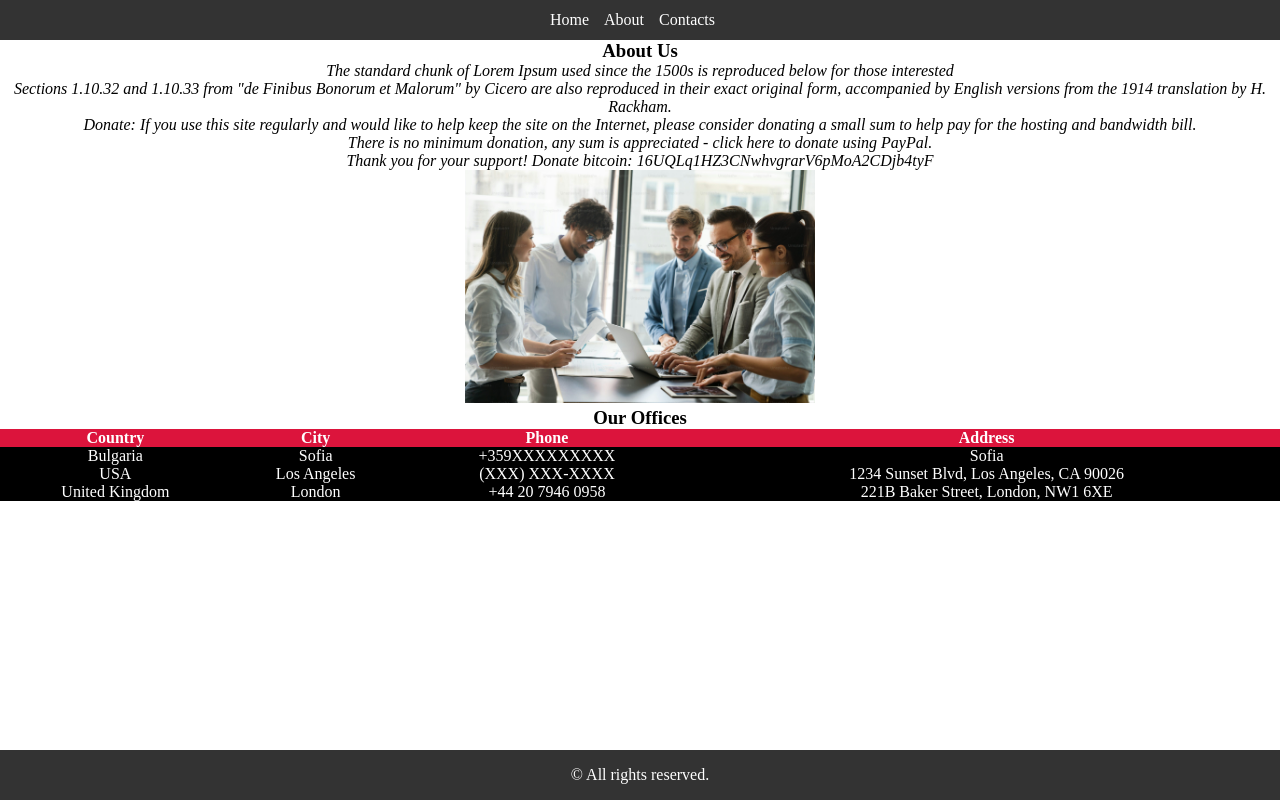
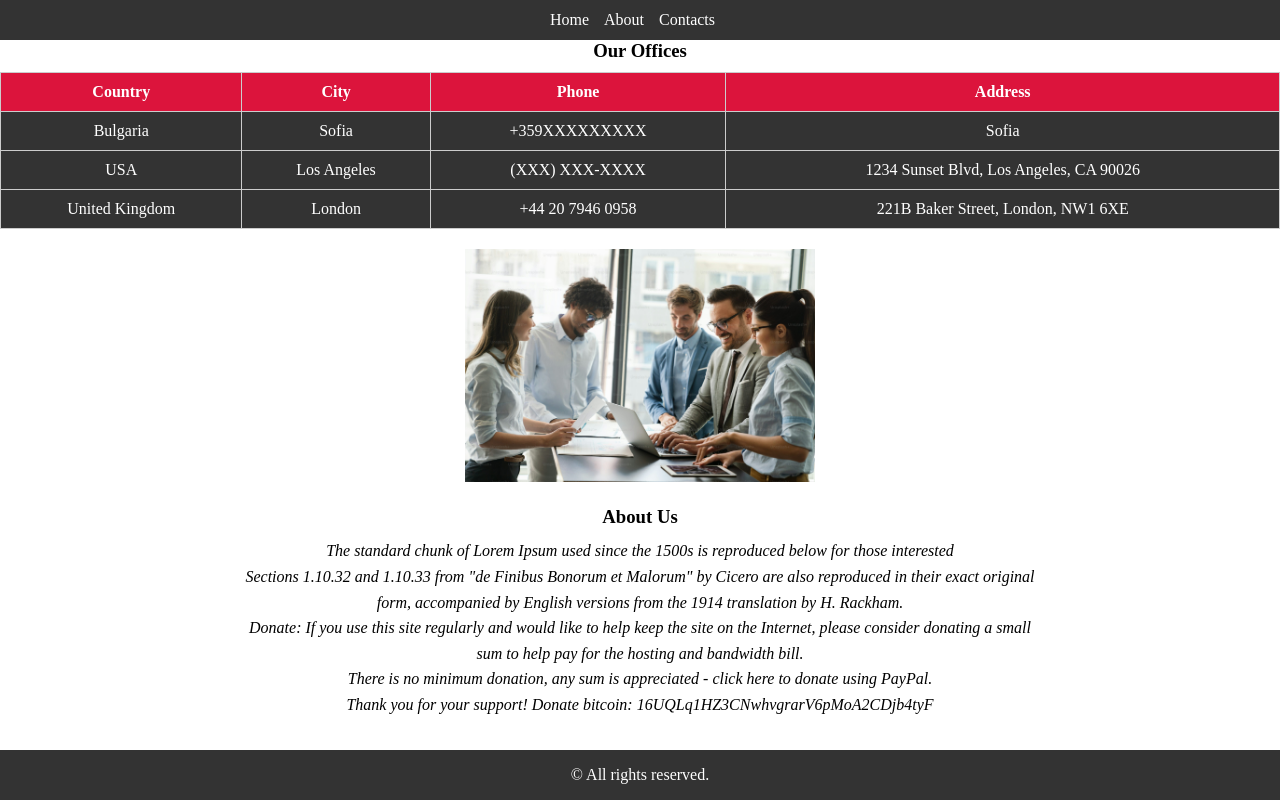
Before and after one commit to Simeon51Velev/SVelev-Test-Playwright, a plain HTML site: page about.html in a window 1280 px wide. Drawn offline with Linux system fonts and the light colour scheme.

Commit message:
Stylization for About and Contacts

```diff
--- a/about.html
+++ b/about.html
@@ -16,29 +16,6 @@
     </header>
 
     <main>
-      <h3>About Us</h3>
-      <p>
-        <i
-          >The standard chunk of Lorem Ipsum used since the 1500s is reproduced
-          below for those interested<br />
-          Sections 1.10.32 and 1.10.33 from "de Finibus Bonorum et Malorum" by
-          Cicero are also reproduced in their exact original form, accompanied
-          by English versions from the 1914 translation by H. Rackham.<br />
-          Donate: If you use this site regularly and would like to help keep the
-          site on the Internet, please consider donating a small sum to help pay
-          for the hosting and bandwidth bill.<br />
-          There is no minimum donation, any sum is appreciated - click here to
-          donate using PayPal.<br />
-          Thank you for your support! Donate bitcoin:
-          16UQLq1HZ3CNwhvgrarV6pMoA2CDjb4tyF
-        </i>
-      </p>
-
-      <img
-        width="350"
-        alt="About Us"
-        src="./assets/assets/premium_photo-1661497675847-2075003562fd.jpg"
-      />
 
       <h3>Our Offices</h3>
 
@@ -70,6 +47,32 @@
           <td>221B Baker Street, London, NW1 6XE</td>
         </tr>
       </table>
+
+      <img class="about-us-image"
+        width="350"
+        alt="About Us"
+        src="./assets/assets/premium_photo-1661497675847-2075003562fd.jpg"
+      />
+
+      <section id="about-us">
+      <h3>About Us</h3>
+      <p>
+        <i
+          >The standard chunk of Lorem Ipsum used since the 1500s is reproduced
+          below for those interested<br />
+          Sections 1.10.32 and 1.10.33 from "de Finibus Bonorum et Malorum" by
+          Cicero are also reproduced in their exact original form, accompanied
+          by English versions from the 1914 translation by H. Rackham.<br />
+          Donate: If you use this site regularly and would like to help keep the
+          site on the Internet, please consider donating a small sum to help pay
+          for the hosting and bandwidth bill.<br />
+          There is no minimum donation, any sum is appreciated - click here to
+          donate using PayPal.<br />
+          Thank you for your support! Donate bitcoin:
+          16UQLq1HZ3CNwhvgrarV6pMoA2CDjb4tyF
+        </i>
+      </p>
+    </section>
     </main>
 
     <footer>
--- a/styles.css
+++ b/styles.css
@@ -80,19 +80,48 @@ main .description p {
 }
 
 main table {
+  width: 100%;
   border-collapse: collapse;
-  width: 100%;
+  margin-top: 10px;
+  margin-bottom: 20px;
+}
+
+main table th,
+main table td {
+  padding: 10px;
+  border: 1px solid #ccc;
+  text-align: center;
 }
 
 main table th {
   background-color: crimson;
-  font-style: bold;
-  color: #fff;
+  color: white;
 }
 
 main table td {
-  background-color: black;
-  color: #fff;
+  background-color: #333;
+  color: white;
+}
+
+#about-us main {
+  text-align: center;
+  padding-bottom: 20px;
+}
+
+#about-us h3 {
+  margin-top: 20px;
+}
+
+#about-us p {
+  max-width: 800px;
+  margin: 0 auto 50px;
+  line-height: 1.6;
+  padding: 10px;
+}
+
+.contacts-image img {
+  width: 800px;
+  height: auto;
 }
 
 form {
```
Also changed, not shown: contacts.html (+4 -0 lines).
